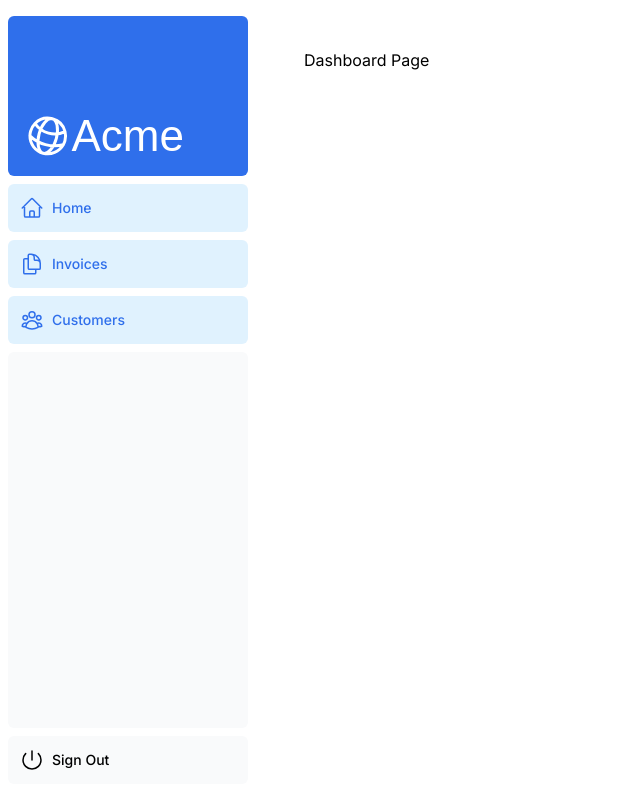
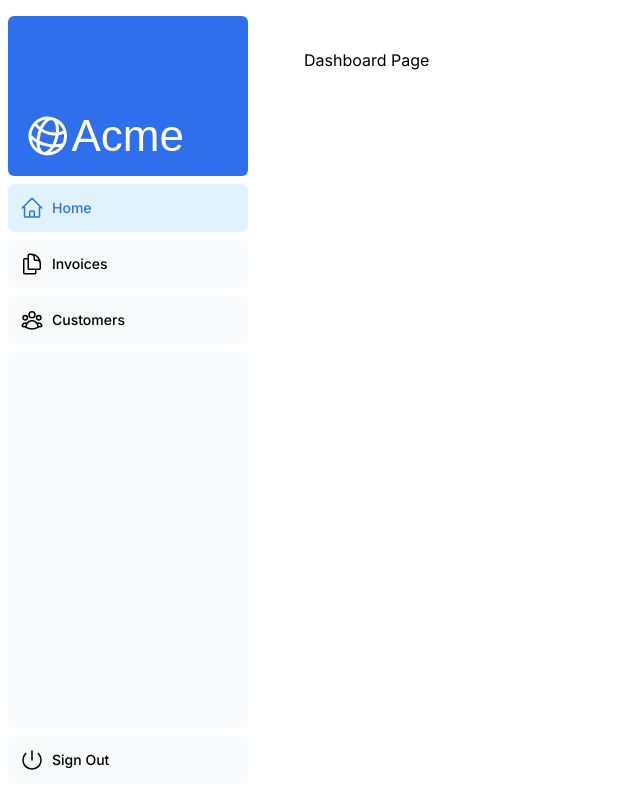
Before and after one commit to pichaipusit/nextjs-dashboard-exercises, a Next.js app: page /dashboard in a window 1280 px wide. Shown: the whole page, without its empty margins (0-640 px from the left). Built offline with nearby package versions, Linux system fonts and the light colour scheme; a web font is replaced by a local one.

Commit message:
sol: Active menu

```diff
--- a/app/ui/dashboard/nav-links.tsx
+++ b/app/ui/dashboard/nav-links.tsx
@@ -7,6 +7,7 @@
 } from "@heroicons/react/24/outline";
 import clsx from "clsx";
 import Link from "next/link";
+import { usePathname } from "next/navigation";
 
 // Map of links to display in the side navigation.
 // Depending on the size of the application, this would be stored in a database.
@@ -21,6 +22,8 @@
 ];
 
 export default function NavLinks() {
+  const pathname = usePathname();
+
   return (
     <>
       {links.map((link) => {
@@ -32,8 +35,7 @@
             className={clsx(
               "flex h-[48px] grow items-center justify-center gap-2 rounded-md bg-gray-50 p-3 text-sm font-medium hover:bg-sky-100 hover:text-blue-600 md:flex-none md:justify-start md:p-2 md:px-3",
               {
-                // TODO: Apply blue color only to the active menu item.
-                "bg-sky-100 text-blue-600": true,
+                "bg-sky-100 text-blue-600": pathname === link.href,
               }
             )}
           >
```
